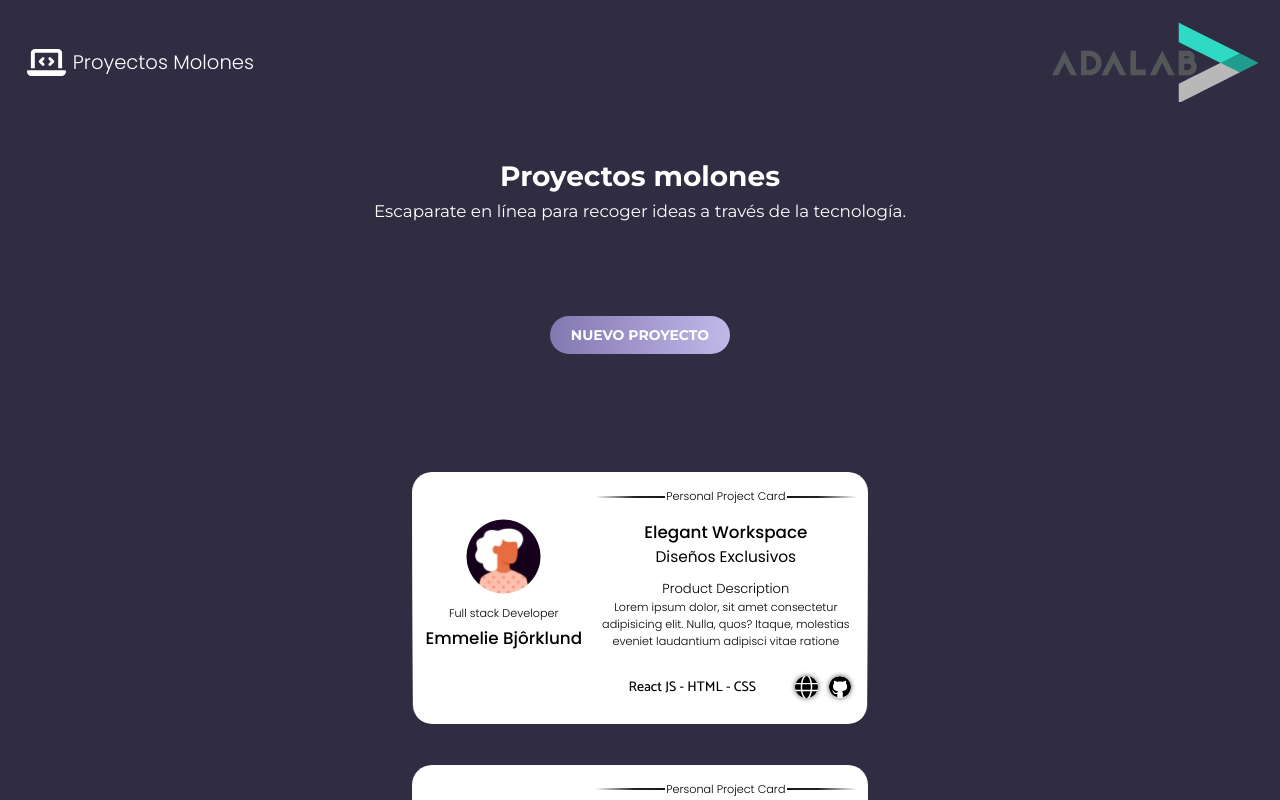
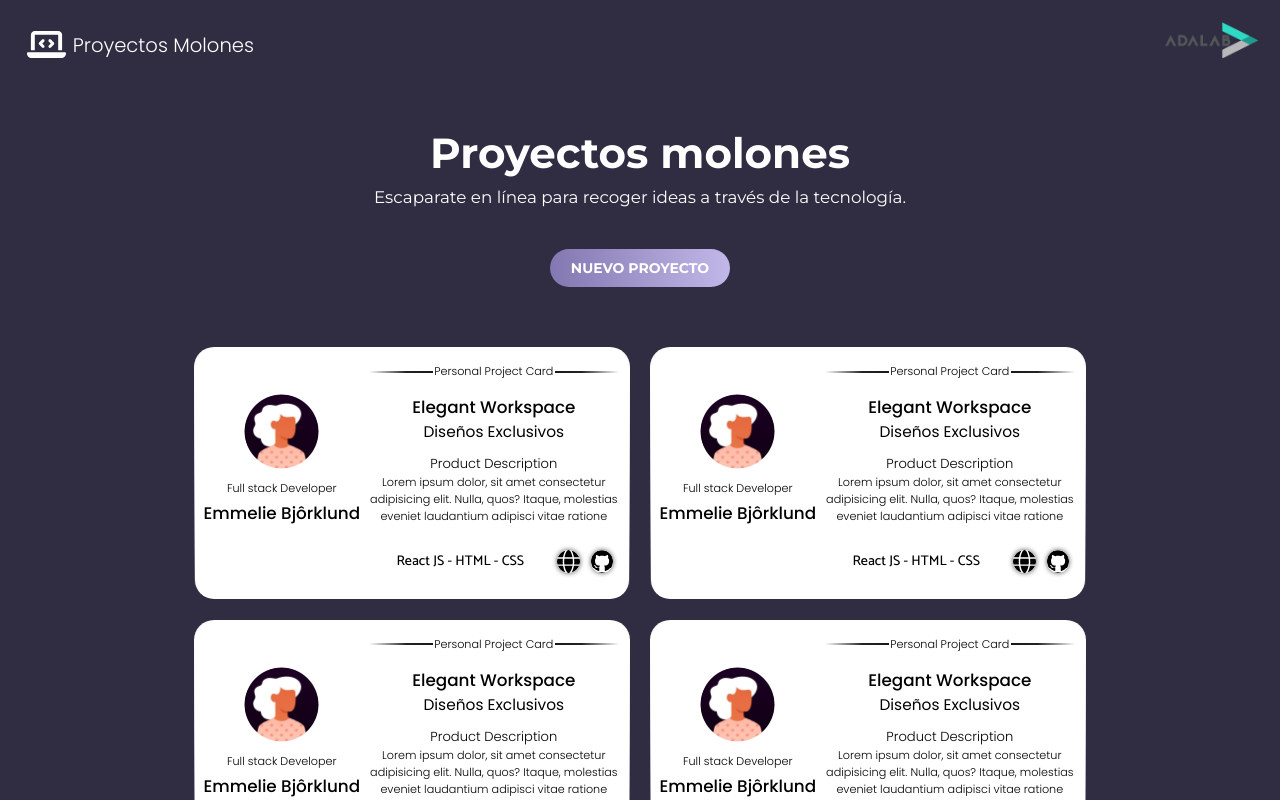
Before and after one commit to AnaEDiBlasi/project-promo-b-module-4-team-3, a React (Vite) app in the folder web/: page /#/ in a window 1280 px wide. Shown: the top 800 px of the page. Built offline with nearby package versions, Linux system fonts and the light colour scheme.

Commit message:
landing responsive

```diff
--- a/web/src/components/Header.jsx
+++ b/web/src/components/Header.jsx
@@ -15,7 +15,7 @@ function Header() {
         <img className="header__companyLogo" src={laptop} alt="Logo proyectos molones" />
         <h1 className="header__title">Proyectos Molones</h1>
       </Link>
-      <img className="logoSponsor" src={adalab} alt="Logo Adalab" />
+      <img className="Header_logoSponsor" src={adalab} alt="Logo Adalab" />
     </header>
   );
 }
--- a/web/src/components/Landing.jsx
+++ b/web/src/components/Landing.jsx
@@ -30,6 +30,8 @@ function Landing () {
           <section className="Landing_previewLanding">
             <Card formData = {formData}/>
             <Card formData = {formData}/>
+            <Card formData = {formData}/>
+            <Card formData = {formData}/>
           </section>
         </main>
       </div>
--- a/web/src/styles/App.scss
+++ b/web/src/styles/App.scss
@@ -1,7 +1,8 @@
 @import "./variables.scss";
 
 .App_container {
-  height: 100vh;
+  // height: 100vh;
+  width: 100%;
   padding: 22px 22px 0 22px;
   background-color: $color-dark;
 }
--- a/web/src/styles/Footer.scss
+++ b/web/src/styles/Footer.scss
@@ -3,9 +3,9 @@
 .footer {
   display: flex;
   justify-content: center;
-  padding: 19px;
+  padding: 20px 0px 30px 0px;
 }
 
 .Footer_logoSponsor {
-  height: 46px;
+  height: 36px;
 }
--- a/web/src/styles/Header.scss
+++ b/web/src/styles/Header.scss
@@ -26,5 +26,5 @@
 }
 
 .Header_logoSponsor {
-  height: 46px;
+  height: 36px;
 }
--- a/web/src/styles/Landing.scss
+++ b/web/src/styles/Landing.scss
@@ -7,59 +7,45 @@
   text-align: center;
 }
 
-@media screen and (min-width: 768px) {
-  .Landing_main {
-    max-width: 980px;
-    margin-inline: auto;
-    display: flex;
-    grid-template-columns: 6fr 5fr;
-    gap: 2rem;
-  }
-}
-
 .Landing_container {
-  padding: 22px 22px 0 22px;
+  // padding: 22px 22px 0 22px;
   background-color: $color-dark;
 }
 
 .Landing_intro {
   margin-bottom: 3rem;
-}
-
-@media screen and (min-width: 768px) {
-  .Landing_intro {
-    grid-column: span 2;
-  }
+  margin-top: 25px;
 }
 
 .Landing_intro_title {
-  font: $font-title-big;
+  font-size: 4rem;
   margin-bottom: 8px;
 }
 
-.Landing_intro .Landing_intro_text {
-  font: $font-text-big;
+.Landing_intro_text {
+  font-size: 2rem;
   text-align: center;
-  margin-inline: 4rem;
-  margin-bottom: 1.8rem;
+  margin-inline: 1rem;
+  // margin-bottom: 1.8rem;
 }
 
 .Landing_previewLanding {
-  margin-inline: 20px;
+  // margin-inline: 20px;
+  margin-top: 60px;
   margin-bottom: 80px;
-  transform: translateY(+50px);
+  // transform: translateY(+50px);
   display: flex;
   flex-direction: column;
   align-items: center;
-  gap: 40px;
+  gap: 20px;
 }
 
-.Landing_previewLanding .card {
-  margin-inline: 20px;
-}
+// .Landing_previewLanding .card {
+//   margin-inline: 20px;
+// }
 
 .Landing_linkProject {
-  margin-bottom: 40px;
+  // margin-bottom: 40px;
 
   display: block;
   width: 180px;
@@ -83,3 +69,41 @@
 
   cursor: pointer;
 }
+
+@media screen and (min-width: 768px) {
+  .Landing_main {
+    max-width: 980px;
+    margin-inline: auto;
+    display: flex;
+    grid-template-columns: 6fr 5fr;
+    // gap: 2rem;
+  }
+
+  .Landing_intro {
+    grid-column: span 2;
+  }
+
+  .Landing_intro_title {
+    font-size: 3rem;
+  }
+
+  .Landing_intro_text {
+    font: $font-text-big;
+  }
+
+  .Landing_previewLanding {
+    // margin-inline: 20px;
+    margin-top: 60px;
+    margin-bottom: 80px;
+    // transform: translateY(+50px);
+    display: flex;
+    flex-direction: row;
+    flex-wrap: wrap;
+    justify-content: center;
+    gap: 20px;
+  }
+
+  .Landing_previewLanding .card {
+    max-width: 436px;
+  }
+}
```
